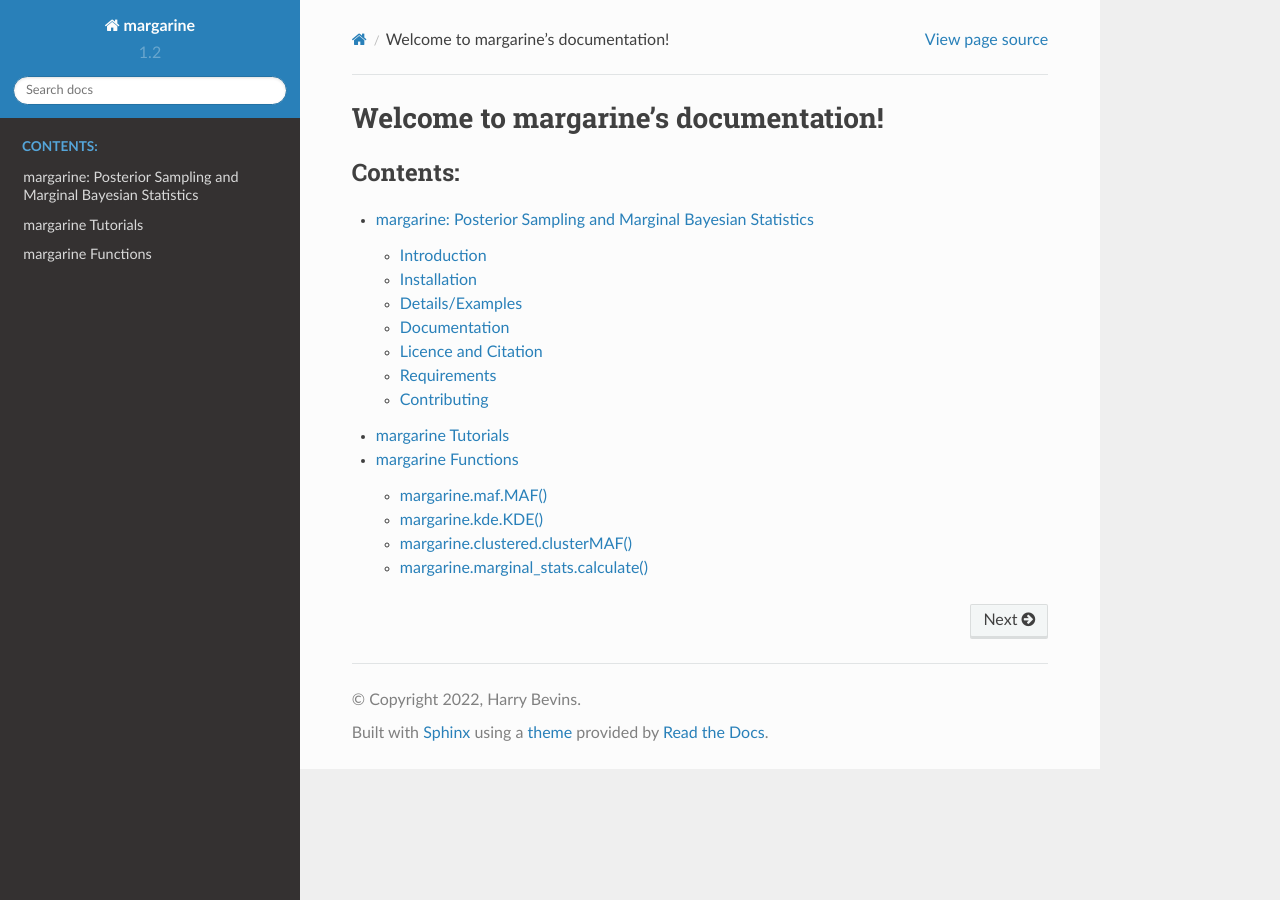
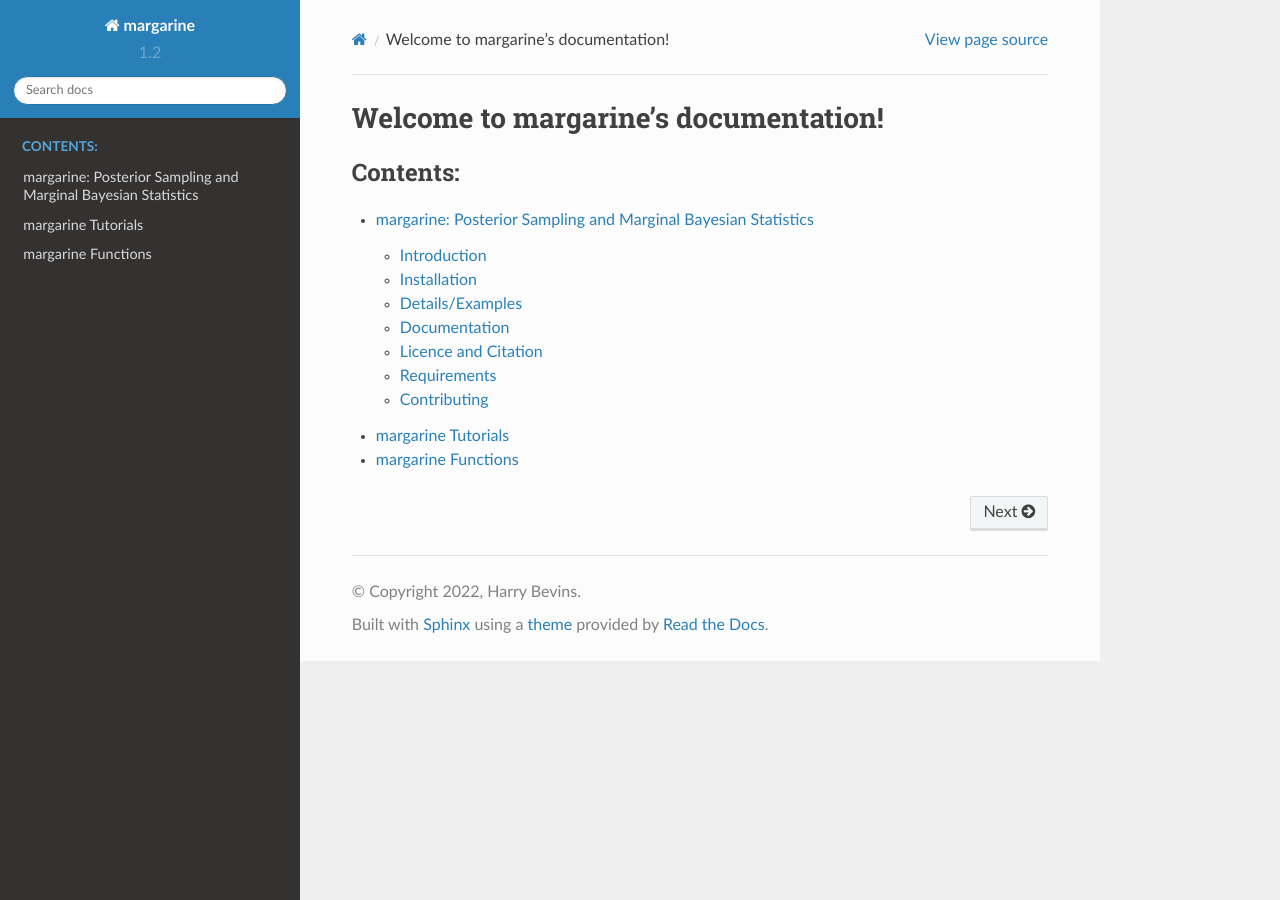
Before and after one commit to htjb/margarine, a Sphinx documentation site: the page built from docs/source/index.rst, in a window 1280 px wide. Built offline with Sphinx 7.4.7 and the Read the Docs theme 2.0.0, drawn with Linux system fonts in a browser that asks for light colours.

Commit message:
simplify `functions.rst` in a way that ensures all reference targets are being built such that automatic cross-referencing will (hopefully) work

```diff
--- a/docs/source/functions.rst
+++ b/docs/source/functions.rst
@@ -4,26 +4,17 @@
 margarine Functions
 --------------------
 
-margarine.maf.MAF()
-~~~~~~~~~~~~~~~~~~~~
+.. automodule:: margarine.maf
+    :members:
+    :special-members: __call__
 
-.. automodule:: margarine.maf.MAF()
-    :members: gen_mades, train, _train_step, _test_step, _training, __call__, sample, log_prob, log_like, save, load
+.. automodule:: margarine.kde
+    :members:
+    :special-members: __call__
 
-margarine.kde.KDE()
-~~~~~~~~~~~~~~~~~~~~
+.. automodule:: margarine.clustered
+    :members:
+    :special-members: __call__
 
-.. automodule:: margarine.kde.KDE()
-    :members: generate_kde, __call__, sample, log_prob, log_like, save, load
-
-margarine.clustered.clusterMAF()
-~~~~~~~~~~~~~~~~~~~~~~~~~~~~~~~~
-
-.. automodule:: margarine.clustered.clusterMAF()
-    :members: train, __call__, sample, log_prob, log_like, save, load
-
-margarine.marginal_stats.calculate()
-~~~~~~~~~~~~~~~~~~~~~~~~~~~~~~~~~~~~~~~~~~~~
-
-.. automodule:: margarine.marginal_stats.calculate
-    :members: statistics
+.. automodule:: margarine.marginal_stats
+    :members:
```
